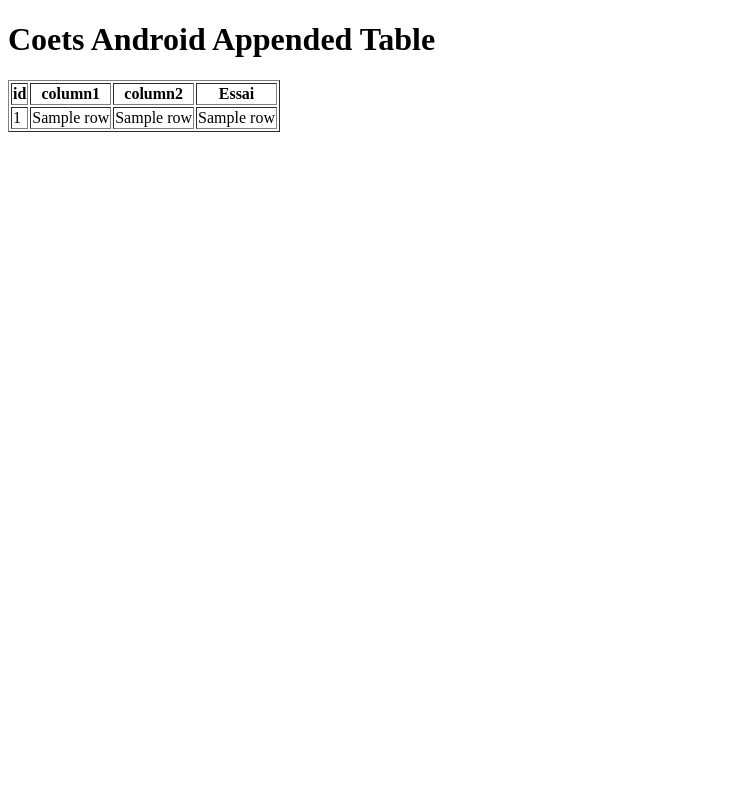
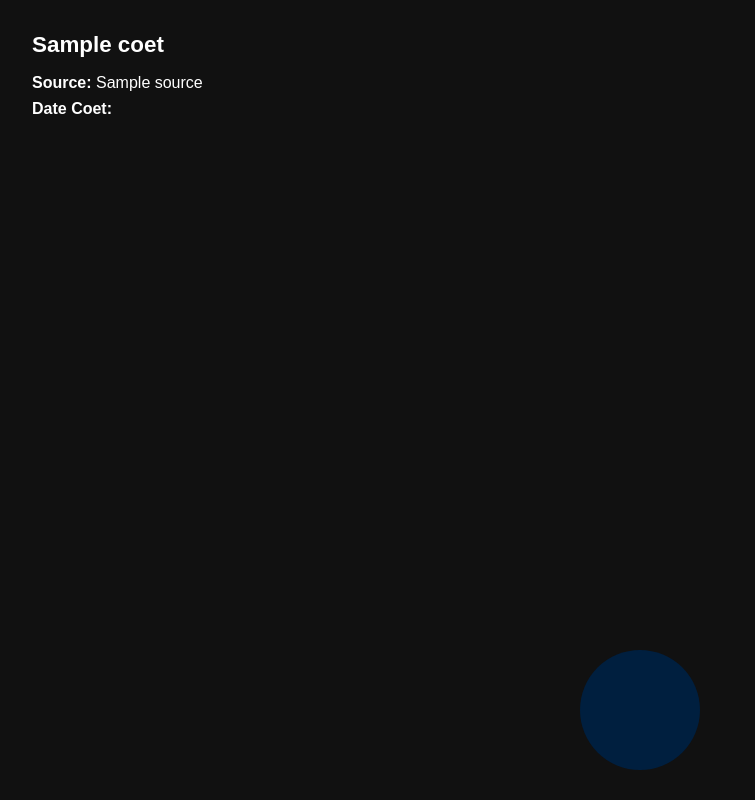
Before and after one commit to hjansonah/lequipier, a Flask app: template templates/record.html in a window 1280 px wide. Shown: the whole page, without its empty margins (0-755 px from the left). Run offline with Flask 3, Linux system fonts and the light colour scheme; the template is opened without the code that fills it: most values are stand-ins (such as "Sample title", 1, 10 or a date in 2020); some libraries are stand-ins or nearby versions.

Commit message:
Update: modified record.html template

```diff
--- a/templates/record.html
+++ b/templates/record.html
@@ -1,29 +1,151 @@
-<!DOCTYPE html>
-<html>
+<!doctype html>
+<html lang="en">
 <head>
-    <title>Coets Records</title>
+    <meta charset="UTF-8">
+    <title>Record {{ index + 1 }}</title>
+    <meta name="viewport" content="width=device-width, initial-scale=1">
+    <style>
+        body {
+            font-family: Arial, sans-serif;
+            margin: 2rem;
+            background-color: #111;
+            color: #fff;
+        }
+
+        .navigation {
+            display: flex;
+            justify-content: space-between;
+            margin-bottom: 1.5rem;
+        }
+
+        .btn {
+            padding: 0.5rem 1rem;
+            border: none;
+            border-radius: 8px;
+            font-size: 1rem;
+            cursor: pointer;
+        }
+
+        .btn-small {
+            background-color: #444;
+            color: #fff;
+        }
+
+        .btn-next {
+            background-color: #1e90ff;
+            color: white;
+            font-size: 1.2rem;
+        }
+
+        .coet-text {
+            font-size: 1.4rem;
+            font-weight: bold;
+            margin: 1rem 0;
+        }
+
+        .field {
+            margin-bottom: 0.5rem;
+        }
+
+        .toggle {
+            width: 120px;
+            height: 120px;
+            background-color: #333;
+            border-radius: 50%;
+            border: none;
+            cursor: pointer;
+       position: fixed;
+    bottom: 30px;
+    left: 50%;
+    transform: translateX(-50%);
+    z-index: 1000;
+    transition: background-color 0.3s, transform 0.2s;
+        }
+
+        .toggle.valid {
+            background-color: #007bff;
+        }
+
+        .toggle.invalid {
+            background-color: #001f3f;
+        }
+
+        @media (max-width: 600px) {
+            body {
+                margin: 1rem;
+                font-size: 1rem;
+            }
+
+            .btn-next {
+                font-size: 1rem;
+            }
+        }
+    </style>
+    <script>
+        function toggleStillValid(index, isValid) {
+            fetch("/update", {
+                method: "POST",
+                headers: { "Content-Type": "application/x-www-form-urlencoded" },
+                body: new URLSearchParams({
+                    index: index,
+                    value: !isValid
+                })
+            }).then(res => res.json()).then(data => {
+                if (data.success) {
+                    location.reload();
+                }
+            });
+        }
+    </script>
 </head>
 <body>
-    <h1>Coets Android Appended Table</h1>
-    <table border="1">
-        <thead>
-            <tr>
-                <th>id</th>
-                <th>column1</th>
-                <th>column2</th>
-                <th>Essai</th>
-            </tr>
-        </thead>
-        <tbody>
-            {% for row in records %}
-            <tr>
-                <td>{{ row[0] }}</td>
-                <td>{{ row[1] }}</td>
-                <td>{{ row[2] }}</td>
-                <td>{{ row[3] }}</td>
-            </tr>
-            {% endfor %}
-        </tbody>
-    </table>
+
+    <div class="field">
+        <button class="toggle {% if row['Still valid'] %}valid{% else %}invalid{% endif %}"
+                onclick="toggleStillValid({{ index }}, {{ row['Still valid'] | lower }})">
+        </button>
+    </div>
+
+    <div class="coet-text">{{ row['Coet'] }}</div>
+
+    <div class="field"><strong>Source:</strong> {{ row['Source'] }}</div>
+    <div class="field"><strong>Date Coet:</strong>
+        {{ row['date coet'].strftime("%d %b %Y") if row['date coet'] else '' }}
+    </div>
+
+<script>
+    // Swipe support (mobile)
+    let touchStartX = 0;
+    let touchEndX = 0;
+    const threshold = 50;
+
+    document.addEventListener("touchstart", function(e) {
+        touchStartX = e.changedTouches[0].screenX;
+    });
+
+    document.addEventListener("touchend", function(e) {
+        touchEndX = e.changedTouches[0].screenX;
+        handleGesture();
+    });
+
+    function handleGesture() {
+        if (touchEndX < touchStartX - threshold) {
+            window.location.href = "{{ url_for('next_record', index=index) }}"; // swipe left
+        } else if (touchEndX > touchStartX + threshold) {
+            window.location.href = "{{ url_for('previous_record', index=index) }}"; // swipe right
+        }
+    }
+
+    // Keyboard arrow key support (desktop)
+    document.addEventListener("keydown", function(e) {
+        if (e.key === "ArrowRight") {
+            window.location.href = "{{ url_for('next_record', index=index) }}";
+        } else if (e.key === "ArrowLeft") {
+            window.location.href = "{{ url_for('previous_record', index=index) }}";
+        }
+    });
+</script>
+
+
 </body>
 </html>
```
